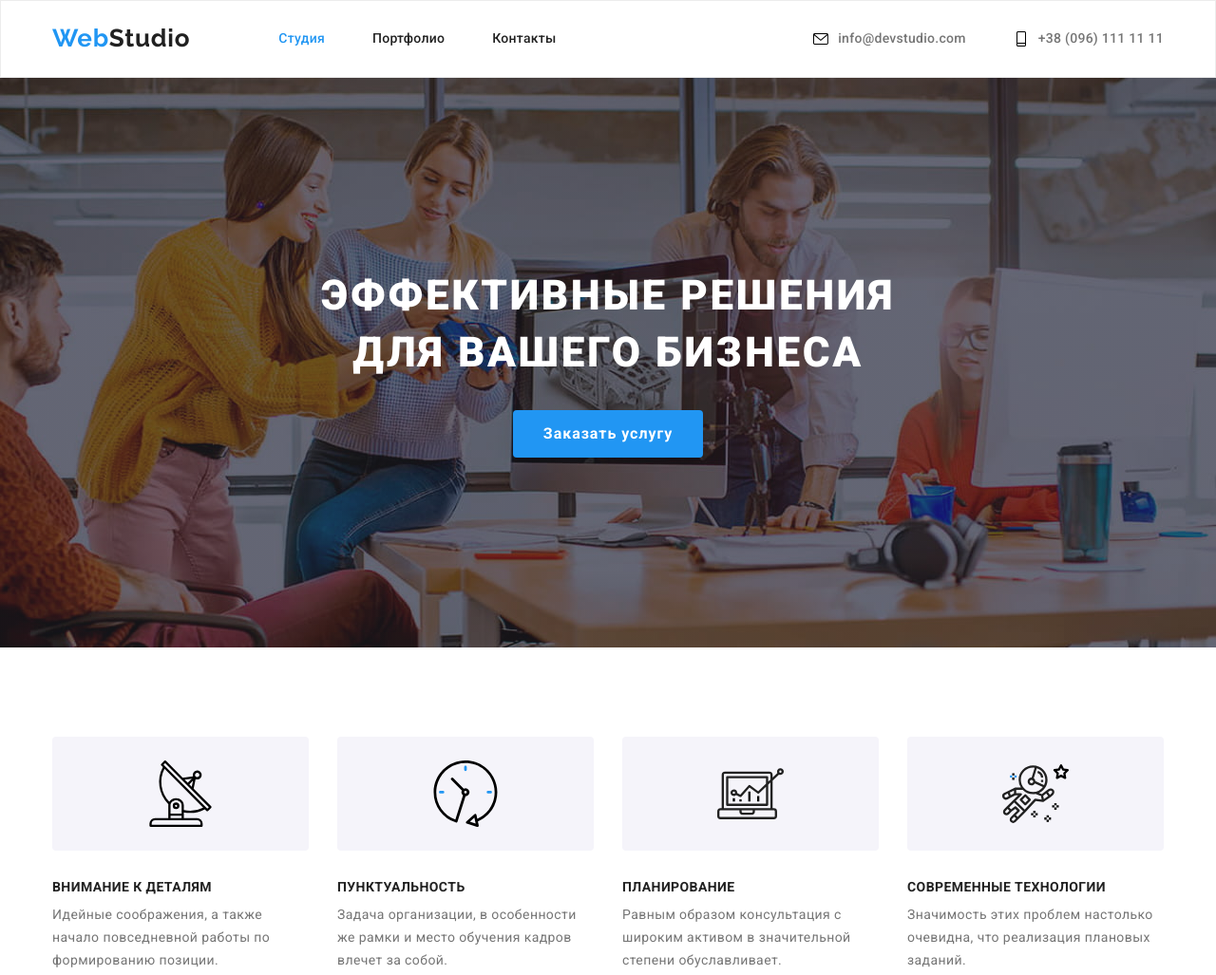
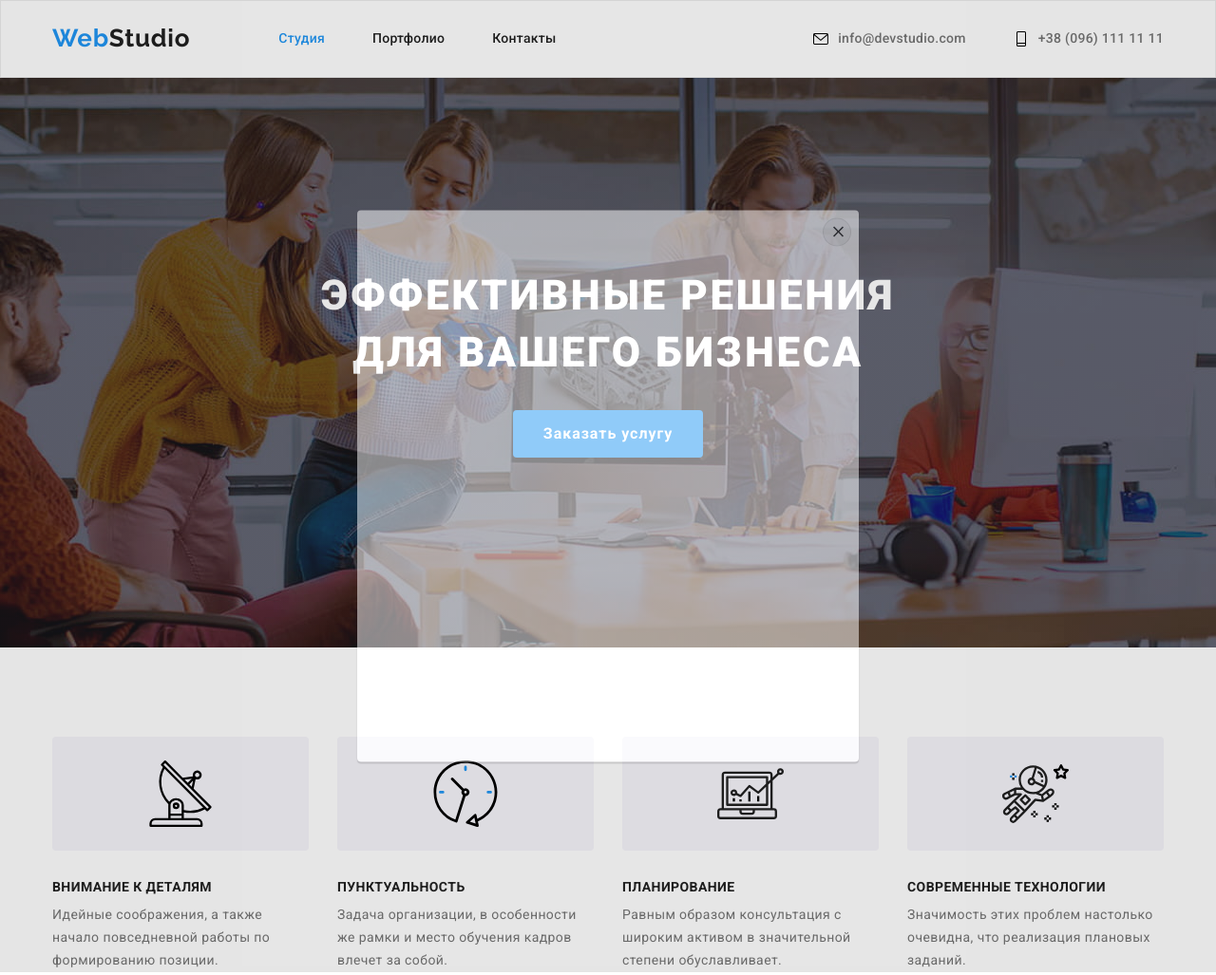
Before and after one commit to andrii-pozniak/goit-markup-hw-05, a plain HTML site: page index.html in a window 1280 px wide. Shown: the top 1027 px of the page at 95% size. Drawn offline with nearby package versions, Linux system fonts and the light colour scheme.

Commit message:
add modal list in main story

```diff
--- a/css/styles.css
+++ b/css/styles.css
@@ -34,6 +34,7 @@ font-family: Roboto, sans-serif;
 
 /* header */
 .page-header {
+    position: relative;
     margin-left: auto;
     margin-right: auto;
     border: 1px solid #ECECEC;
@@ -184,6 +185,53 @@ font-family: Roboto, sans-serif;
 
     color: var(--white-color);
     text-align: center;
+}
+.hero-container {
+    position: relative;
+}
+.hero-backdrop {
+    position: fixed;
+    top: 0;
+    left: 0;
+    opacity: 0.5;
+    pointer-events: none;
+
+    width: 100%;
+    height: 1024px;
+
+    background: rgba(0, 0, 0, 0.2);
+}
+
+
+.hero-modal {
+    position: absolute;
+    top: 50%;
+    left: 50%;
+    transform: translate(-50%, -50%);
+
+    width: 528px;
+    height: 581px;
+
+    background: #FFFFFF;
+    box-shadow: 0px 1px 3px rgba(0, 0, 0, 0.12), 0px 1px 1px rgba(0, 0, 0, 0.14), 0px 2px 1px rgba(0, 0, 0, 0.2);
+    border-radius: 4px;
+}
+.hero-button {
+    position: absolute;
+    width: 30px;
+    height: 30px;
+    top: 0;
+    right: 0;
+    border-radius: 50%;
+    margin-top: 8px;
+    margin-right: 8px;
+
+    border: 1px solid rgba(0, 0, 0, 0.1);
+}
+.img-button {
+    display: block;
+    margin: 0;
+    justify-content: center;
 }
 .hero-title {
     width: 696px;
@@ -702,12 +750,10 @@ font-family: Roboto, sans-serif;
 .photo-item:nth-child(n+7) {
     margin-bottom: 0;
 }
-
 .photo-a {
    position: relative;
     display: block;
     text-decoration: none;
-
 
 }
 .photo-a:hover, .photo-a:focus {
@@ -716,7 +762,6 @@ font-family: Roboto, sans-serif;
     1px 4px 6px rgba(0, 0, 0, 0.16);
 }
 .photo-img {
-
     display: block;
     margin-bottom: 0;
     overflow: hidden;
@@ -751,9 +796,7 @@ font-family: Roboto, sans-serif;
 
     color: var(--primery-text-color);
 }
-/*.container-overlay {
-    position: relative;
-}*/
+
 .text-overlay {
     position: absolute;
 
@@ -778,7 +821,7 @@ font-family: Roboto, sans-serif;
     background: rgba(33, 150, 243, 0.9);
 }
 
-.photo-a:hover .text-overlay {
+.container-ovelay:hover .text-overlay {
     transform: translateY(0);
 }
 /* вторичный цвет текста #212121;*/
--- a/index.html
+++ b/index.html
@@ -52,6 +52,14 @@
         <!--Герой-->
         <section class="hero-section">
             <div class="hero-container">
+                <div class="hero-backdrop">
+                    <div class="hero-modal">
+                        <button class="hero-button">
+                            <img src="./img/close-black.svg" class="img-button" alt="свернуть">
+                        </button>
+                    </div>
+
+                </div>
                 <h1 class="hero-title">Эффективные решения для вашего бизнеса</h1>
                 <button type="button" class="button">Заказать услугу</button>
             </div >
```
Also changed, not shown: img/close-black.svg (added).
